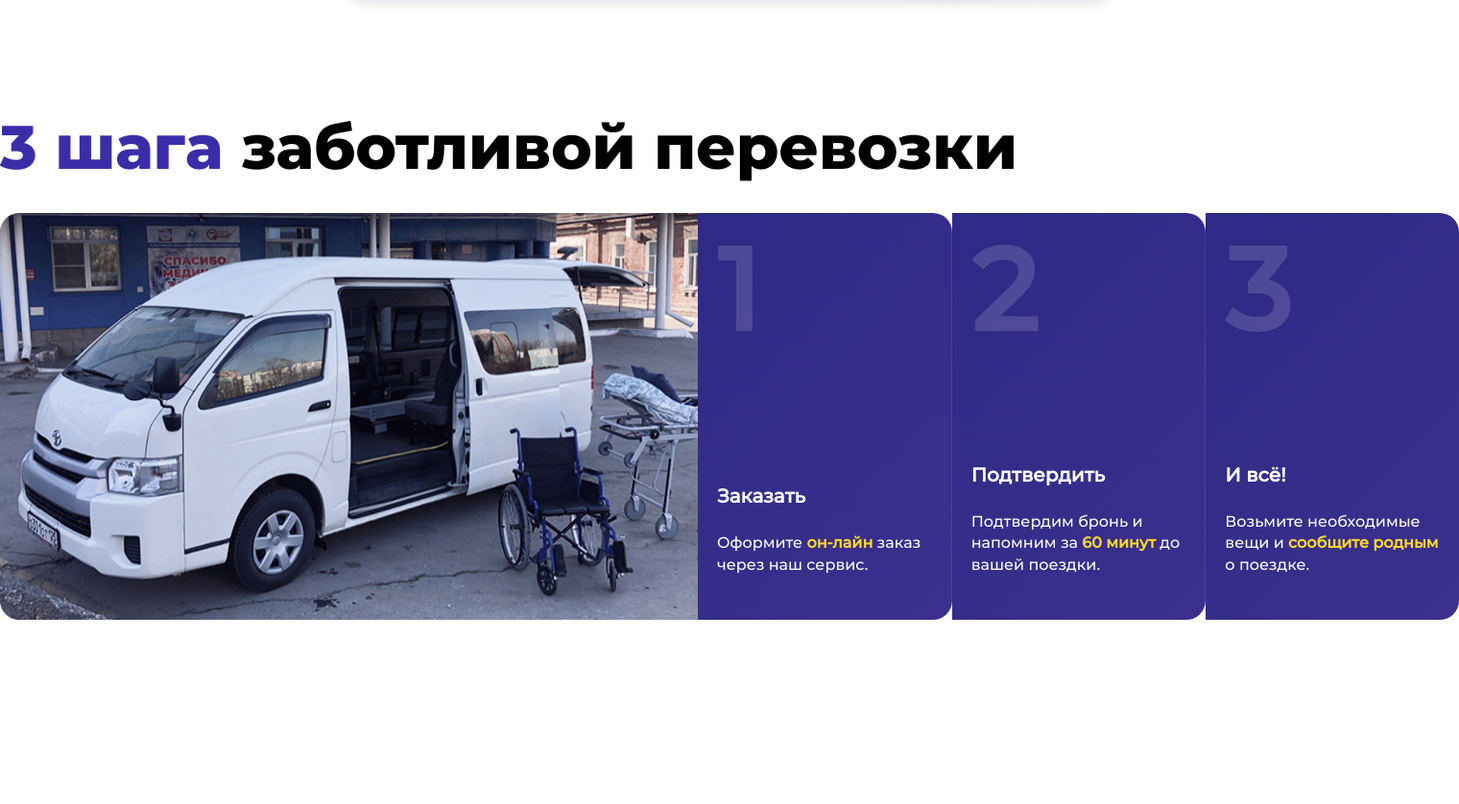
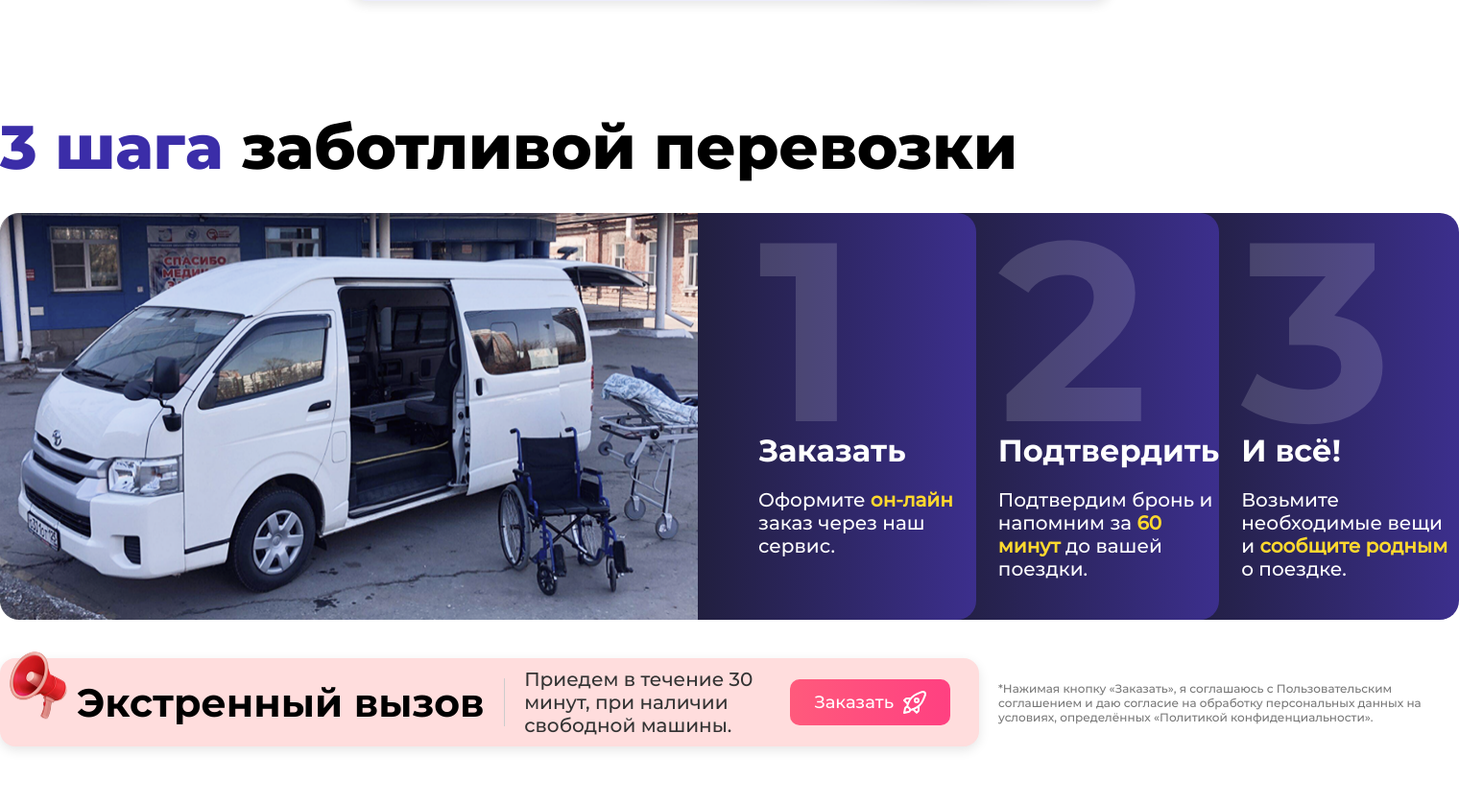
Before and after one commit to Schizo1d/soztaxi, a PHP site: page / in a window 1520 px wide. Shown: the part 2384-3222 px from the top of the page at 96% size. Before the commit the page ends 3030 px from the top, so only its background shows below. Run offline with PHP 8.4, Linux system fonts and the light colour scheme.

Commit message:
Изменения блока 3 шага заботливой перевозки

```diff
--- a/css/style.css
+++ b/css/style.css
@@ -725,47 +725,241 @@ img[alt='Прочие средства'] {
 	flex: 1;
 	border-radius: 0 16px 16px 0;
 	overflow: hidden;
+	gap: 0; /* убираем стандартные зазоры */
 }
 
 .care-step {
 	flex: 1;
-	background: linear-gradient(135deg, #2e2a86, #3c2f8d);
+	background: linear-gradient(90deg, #211f3f, #3c2f8d);
 	color: #fff;
-	padding: 30px 20px;
+	padding: 0px 0px 45px 63px;
 	position: relative;
 	display: flex;
 	flex-direction: column;
 	justify-content: flex-end;
 	border-radius: 0px 20px 20px 0px;
+	margin-left: -40px; /* создаём нахлёст */
+	z-index: 1; /* чтобы порядок был корректным */
+	transition: transform 0.3s, box-shadow 0.3s;
 }
 
-.care-step:not(:last-child) {
-	border-right: 1px solid rgba(255, 255, 255, 0.1);
+.care-step__flex-text {
+	max-width: 240px;
+	display: flex;
+	flex-direction: column;
+	justify-content: flex-start;
+	max-height: 151px;
+}
+
+.care-step:nth-child(1) {
+	z-index: 3;
+}
+
+.care-step:nth-child(2) {
+	z-index: 2;
+}
+
+.care-step:nth-child(3) {
+	z-index: 1;
+}
+
+.care-step:first-child {
+	margin-left: 0; /* у первой карточки не сдвигаем */
 }
 
 .care-step__number {
 	position: absolute;
-	top: 20px;
-	left: 20px;
-	font-size: 120px;
-	font-weight: 700;
+	top: -10px;
+	left: 63px;
+	font-size: 265px;
+	font-family: 'Montserrat-Bold';
 	color: rgba(255, 255, 255, 0.15);
 	line-height: 1;
 	pointer-events: none;
 }
 
 .care-step h3 {
-	font-size: 20px;
-	margin-bottom: 10px;
+	font-size: 32px;
+	margin: 0;
+	font-family: 'Montserrat-Bold';
 }
 
 .care-step p {
-	font-size: 16px;
-	line-height: 1.4;
+	font-size: 20px;
 }
 
 .care-step b {
 	color: #ffd92e;
+}
+
+.care-steps__emergency-wrapper {
+	display: flex;
+	align-items: center;
+	justify-content: space-between;
+	gap: 20px;
+	margin-top: 40px;
+}
+
+.care-steps__emergency {
+	position: relative;
+	background: #ffdddd;
+	border-radius: 16px;
+	padding: 10px 30px 10px 80px;
+	display: flex;
+	align-items: center;
+	gap: 15px;
+	flex: 0 0 auto;
+	box-shadow: 0 4px 12px rgba(0, 0, 0, 0.1);
+	flex: 1;
+}
+
+.emergency__btn-wrapper {
+	position: relative; /* для позиционирования огней */
+}
+
+.emergency__icon {
+	position: absolute;
+	left: 5px;
+	top: 50%;
+	transform: translateY(-66%);
+}
+
+.emergency__icon img {
+	height: auto;
+}
+
+.emergency__text {
+	display: flex;
+	align-items: center;
+	gap: 20px;
+}
+
+.emergency__divider {
+	width: 4px;
+	height: 50px;
+	background: #ccc;
+}
+
+.emergency__text h3 {
+	font-size: 41px;
+	margin: 0;
+	color: #000000;
+	white-space: nowrap;
+	font-family: 'Montserrat-Bold';
+}
+
+.emergency__text p {
+	margin: 0;
+	font-size: 20px;
+	color: #333;
+}
+
+.emergency__btn {
+	position: relative;
+	z-index: 1; /* кнопка выше подсветки */
+	background: linear-gradient(90deg, #ff5a7c, #ff4081);
+	color: #fff;
+	padding: 12px 25px;
+	border-radius: 10px;
+	text-decoration: none;
+	font-size: 18px;
+	white-space: nowrap;
+	display: flex;
+	align-items: center;
+	gap: 10px;
+	overflow: hidden;
+}
+
+.emergency__lights {
+	position: absolute;
+	top: -22%;
+	left: -20%;
+	width: 150%;
+	height: 150%;
+	border-radius: 20px;
+	z-index: 0;
+	background: radial-gradient(circle at 20% 50%, rgba(255, 0, 0, 0.5), transparent 60%),
+		radial-gradient(circle at 80% 50%, rgba(0, 0, 255, 0.5), transparent 60%);
+	filter: blur(25px);
+	animation: ambulanceLights 1s alternate infinite ease-in-out;
+	overflow: hidden;
+}
+
+.emergency__btn {
+	position: relative;
+	z-index: 1;
+	background: linear-gradient(90deg, #ff5a7c, #ff4081);
+	color: #fff;
+	padding: 12px 25px;
+	border-radius: 10px;
+	text-decoration: none;
+	font-size: 18px;
+	white-space: nowrap;
+	display: flex;
+	align-items: center;
+	gap: 10px;
+	overflow: hidden;
+}
+
+.emergency__lights-red,
+.emergency__lights-blue {
+	position: absolute;
+	top: -22%;
+	left: -20%;
+	width: 150%;
+	height: 150%;
+	border-radius: 20px;
+	z-index: 0;
+	filter: blur(25px);
+	pointer-events: none;
+}
+
+.emergency__lights-red {
+	background: radial-gradient(circle at 20% 50%, rgba(255, 0, 0, 1), transparent 60%);
+	animation: redBlink 0.7s infinite;
+}
+
+.emergency__lights-blue {
+	background: radial-gradient(circle at 80% 50%, rgba(0, 0, 255, 1), transparent 60%);
+	animation: blueBlink 0.7s infinite;
+}
+
+@keyframes redBlink {
+	0%,
+	40% {
+		opacity: 0;
+	}
+	10%,
+	30% {
+		opacity: 1;
+	}
+	50%,
+	100% {
+		opacity: 0;
+	}
+}
+
+@keyframes blueBlink {
+	0%,
+	50%,
+	100% {
+		opacity: 0;
+	}
+	60%,
+	80% {
+		opacity: 1;
+	}
+}
+
+.emergency__btn:hover {
+	background: linear-gradient(90deg, #e6004c, #ff3366);
+}
+
+.emergency__policy {
+	font-size: 12px;
+	color: #777;
+	max-width: 480px;
+	flex-shrink: 0;
 }
 
 @font-face {
--- a/index.php
+++ b/index.php
@@ -204,35 +204,55 @@
   <div class="container">
     <h2><span>3 шага</span> заботливой перевозки</h2>
     <div class="care-steps__block">
-
       <!-- Левая часть -->
       <div class="care-steps__image">
         <img src="img/care-steps__car-img.png" alt="Машина перевозки">
       </div>
-
       <!-- Правая часть -->
       <div class="care-steps__steps">
-
         <div class="care-step">
           <span class="care-step__number">1</span>
+          <div class="care-step__flex-text">
             <h3>Заказать</h3>
             <p>Оформите <b>он-лайн</b> заказ через наш сервис.</p>
           </div>
-
+        </div>
         <div class="care-step">
           <span class="care-step__number">2</span>
+          <div class="care-step__flex-text">
             <h3>Подтвердить</h3>
             <p>Подтвердим бронь и напомним за <b>60 минут</b> до вашей поездки.</p>
           </div>
-
+        </div>
         <div class="care-step">
           <span class="care-step__number">3</span>
+          <div class="care-step__flex-text">
             <h3>И всё!</h3>
             <p>Возьмите необходимые вещи и <b>сообщите родным</b> о поездке.</p>
           </div>
-
         </div>
       </div>
+    </div>
+    <div class="care-steps__emergency-wrapper">
+      <div class="care-steps__emergency">
+        <div class="emergency__icon">
+          <img src="img/emergency__rupor.png" alt="Иконка">
+        </div>
+        <div class="emergency__text">
+          <h3>Экстренный вызов</h3>
+          <span class="emergency__divider"></span>
+          <p>Приедем в течение 30 минут, при наличии свободной машины.</p>
+        </div>
+        <div class="emergency__btn-wrapper">
+          <div class="emergency__lights-red"></div>
+          <div class="emergency__lights-blue"></div>
+          <a href="#" class="emergency__btn">Заказать<img src="img/emergency__rocket.svg" alt=""></a>
+        </div>
+      </div>
+      <p class="emergency__policy">
+        *Нажимая кнопку «Заказать», я соглашаюсь с Пользовательским соглашением
+        и даю согласие на обработку персональных данных на условиях, определённых «Политикой конфиденциальности».
+      </p>
     </div>
 </section>
 </body>
```
Also changed, not shown: img/emergency__rocket.svg (added), img/emergency__rupor.png (added). Lines whose indentation alone changed are shown as unchanged.
